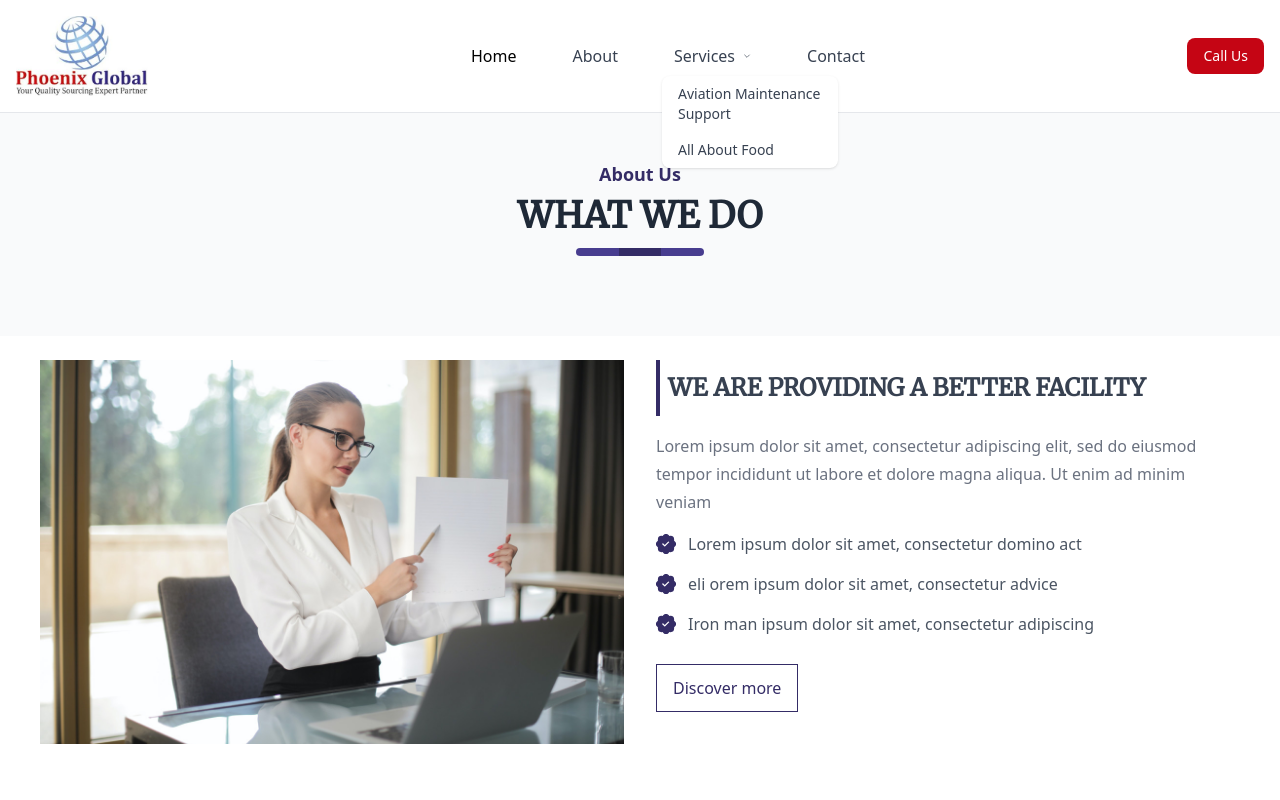
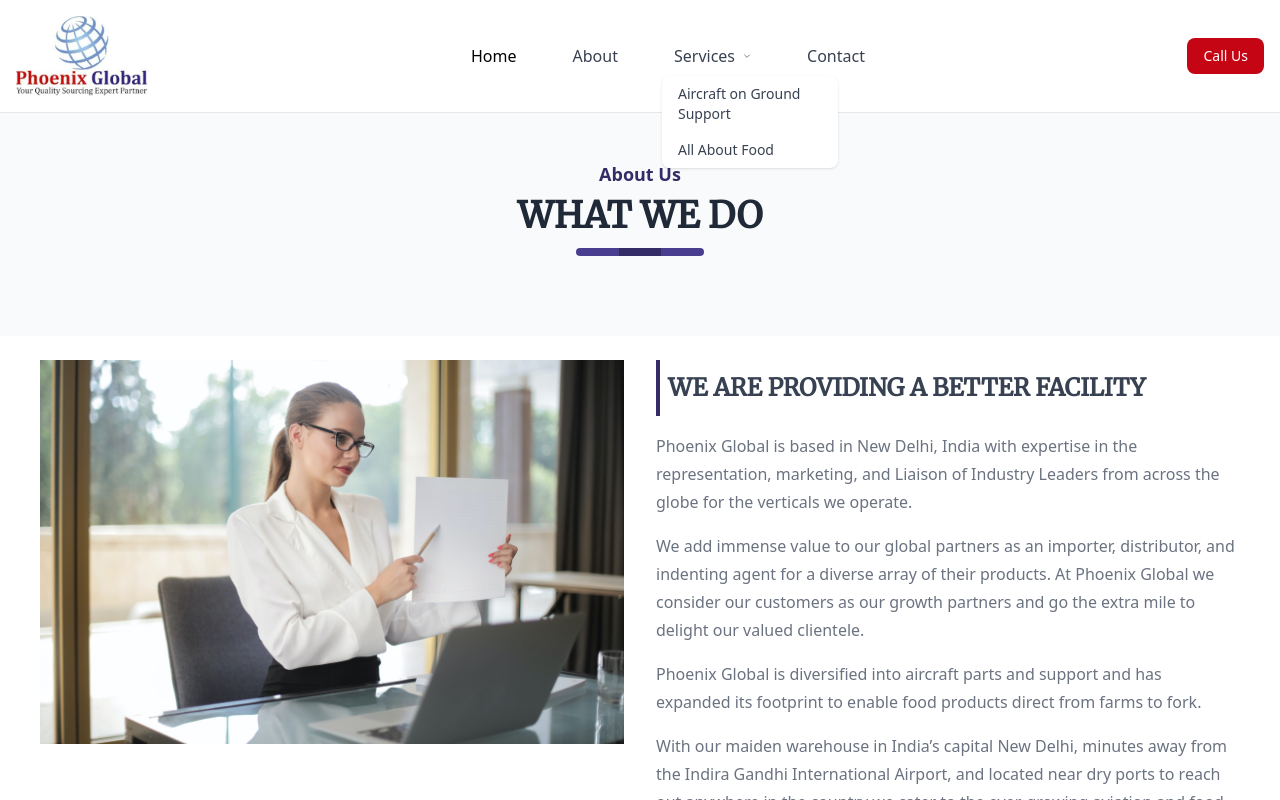
Before and after one commit to gpbhupinder/pglobal, an Astro site: page /about in a window 1280 px wide. Both pictures are taken after a click on the button "Services". Shown: the top 800 px of the page. Built offline with nearby package versions, Linux system fonts and the light colour scheme; Astro itself is replaced by a stand-in of ours.

Commit message:
Doc update 1

```diff
--- a/src/components/AboutSection.astro
+++ b/src/components/AboutSection.astro
@@ -23,9 +23,36 @@ import { Image } from "astro:assets";
           We are providing a better facility
         </h2>
         <p class="mb-4 text-base leading-7 text-gray-500">
-          Lorem ipsum dolor sit amet, consectetur adipiscing elit, sed do
-          eiusmod tempor incididunt ut labore et dolore magna aliqua. Ut enim ad
-          minim veniam
+          Phoenix Global is based in New Delhi, India with expertise in the
+          representation, marketing, and Liaison of Industry Leaders from across
+          the globe for the verticals we operate.
+        </p>
+        <p class="mb-4 text-base leading-7 text-gray-500">
+          We add immense value to our global partners as an importer,
+          distributor, and indenting agent for a diverse array of their
+          products. At Phoenix Global we consider our customers as our growth
+          partners and go the extra mile to delight our valued clientele.
+        </p>
+        <p class="mb-4 text-base leading-7 text-gray-500">
+          Phoenix Global is diversified into aircraft parts and support and has
+          expanded its footprint to enable food products direct from farms to
+          fork.
+        </p>
+        <p class="mb-4 text-base leading-7 text-gray-500">
+          With our maiden warehouse in India’s capital New Delhi, minutes away
+          from the Indira Gandhi International Airport, and located near dry
+          ports to reach out anywhere in the country we cater to the
+          ever-growing aviation and food industry.
+        </p>
+        <p class="mb-4 text-base leading-7 text-gray-500">
+          We provide our suppliers with a stable local platform for their
+          products, allowing them to channel their efforts towards innovation
+          and product development while entrusting their marketing efforts to
+          us.
+        </p>
+        <p class="mb-4 text-base leading-7 text-gray-500">
+          Our company is renowned for delivering exceptional and ethical
+          services to our business associates.
         </p>
         <ul class="mb-10">
           <li class="flex items-center mb-4 text-base text-gray-600">
--- a/src/components/Hero.astro
+++ b/src/components/Hero.astro
@@ -10,9 +10,9 @@
       <h1
         class="mt-6 mb-16 text-5xl font-bold tracking-tight md:text-6xl xl:text-7xl"
       >
-        The best offer on the market <br /><span
+        Your Quality sourcing <br /><span
           class="bg-clip-text text-transparent bg-gradient-to-r from-primary to-secondary"
-          >for your business</span
+          >Expert Partner</span
         >
       </h1>
       <a
--- a/src/components/Navbar.astro
+++ b/src/components/Navbar.astro
@@ -88,9 +88,9 @@ import "../styles/global.css";
             <ul aria-labelledby="dropdownLargeButton">
               <li>
                 <a
-                  href="/aviation-maintenance-support"
+                  href="/Aircraft-on-Ground-Support"
                   class="block px-4 py-2 text-sm text-gray-700 hover:bg-gray-100"
-                  >Aviation Maintenance Support</a
+                  >Aircraft on Ground Support</a
                 >
               </li>
               <li>
@@ -160,9 +160,9 @@ import "../styles/global.css";
         <ul aria-labelledby="dropdownLargeButton">
           <li>
             <a
-              href="/aviation-maintenance-support"
+              href="/Aircraft-on-Ground-Support"
               class="block px-4 py-2 text-sm text-gray-700 hover:bg-gray-100 active:text-secondary"
-              >Aviation Maintenance Support</a
+              >Aircraft on Ground Support</a
             >
           </li>
           <li>
--- a/src/pages/aviation-maintenance-support.astro
+++ b/src/pages/Aircraft-on-Ground-Support.astro
@@ -10,7 +10,7 @@ import "@fontsource/merriweather";
     <link rel="icon" type="image/svg+xml" href="/favicon.svg" />
     <meta name="viewport" content="width=device-width" />
     <meta name="generator" content={Astro.generator} />
-    <title>Aviation Maintenance Support</title>
+    <title>Aircraft on Ground Support</title>
   </head>
   <body>
     <header>
@@ -18,14 +18,14 @@ import "@fontsource/merriweather";
     </header>
 
     <main>
-	<section class="bg-gray-50">
+      <section class="bg-gray-50">
         <div
           class="justify-center items-center flex-1 max-w-screen-xl px-6 p-6 mx-auto mt-24 text-center font-poppins"
         >
           <div class="px-4 mb-10 md:text-center md:mb-10 md:mt-10">
             <p class="mb-2 text-lg font-semibold text-secondary">Service</p>
             <h1 class="pb-2 text-2xl font-bold text-gray-800 md:text-4xl">
-              Aviation Maintenance Support
+              Aircraft on Ground Support
             </h1>
             <div
               class="flex w-32 mt-1 mb-6 overflow-hidden rounded mx-auto md:mb-14"
```
Also changed, not shown: public/home.jpg (added).
